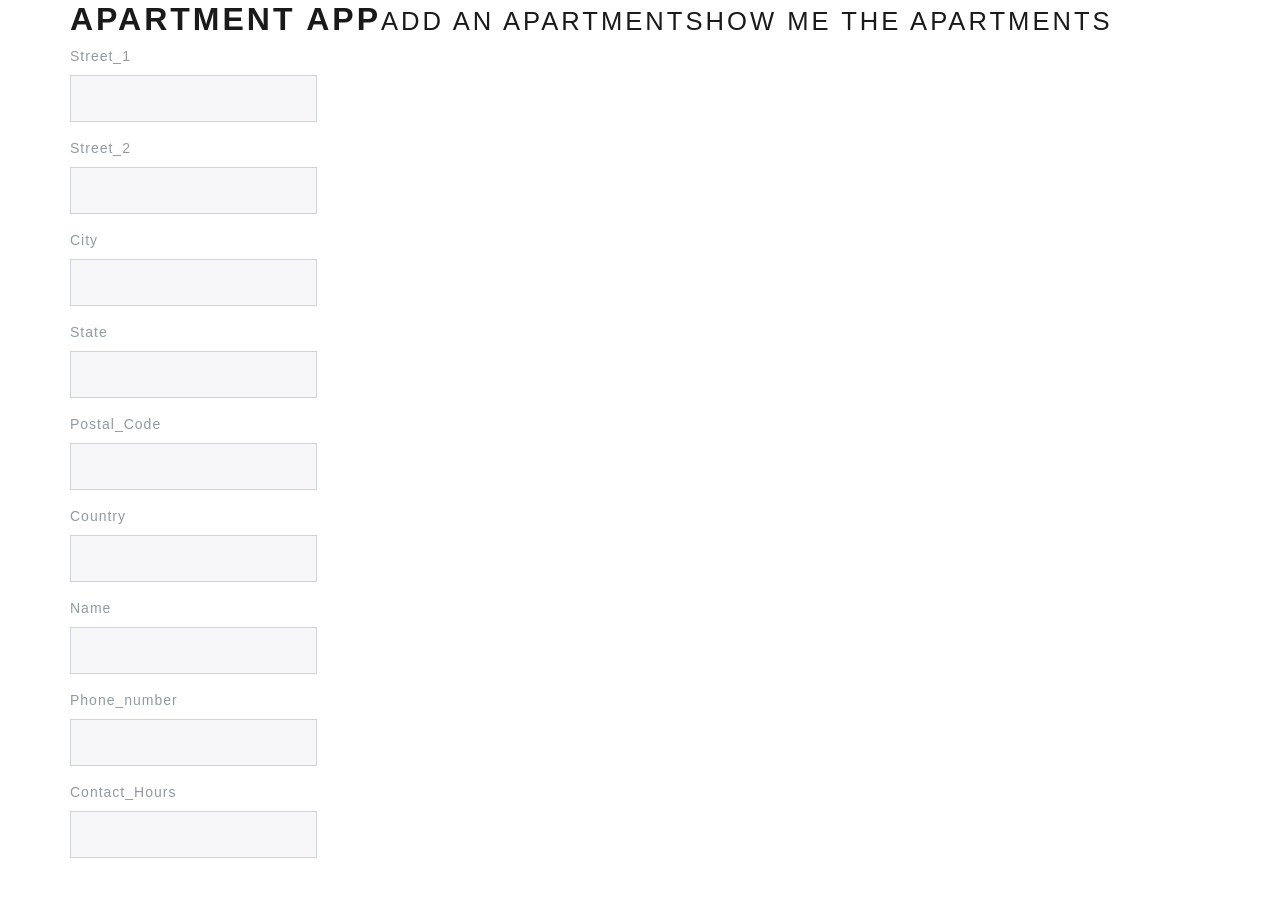
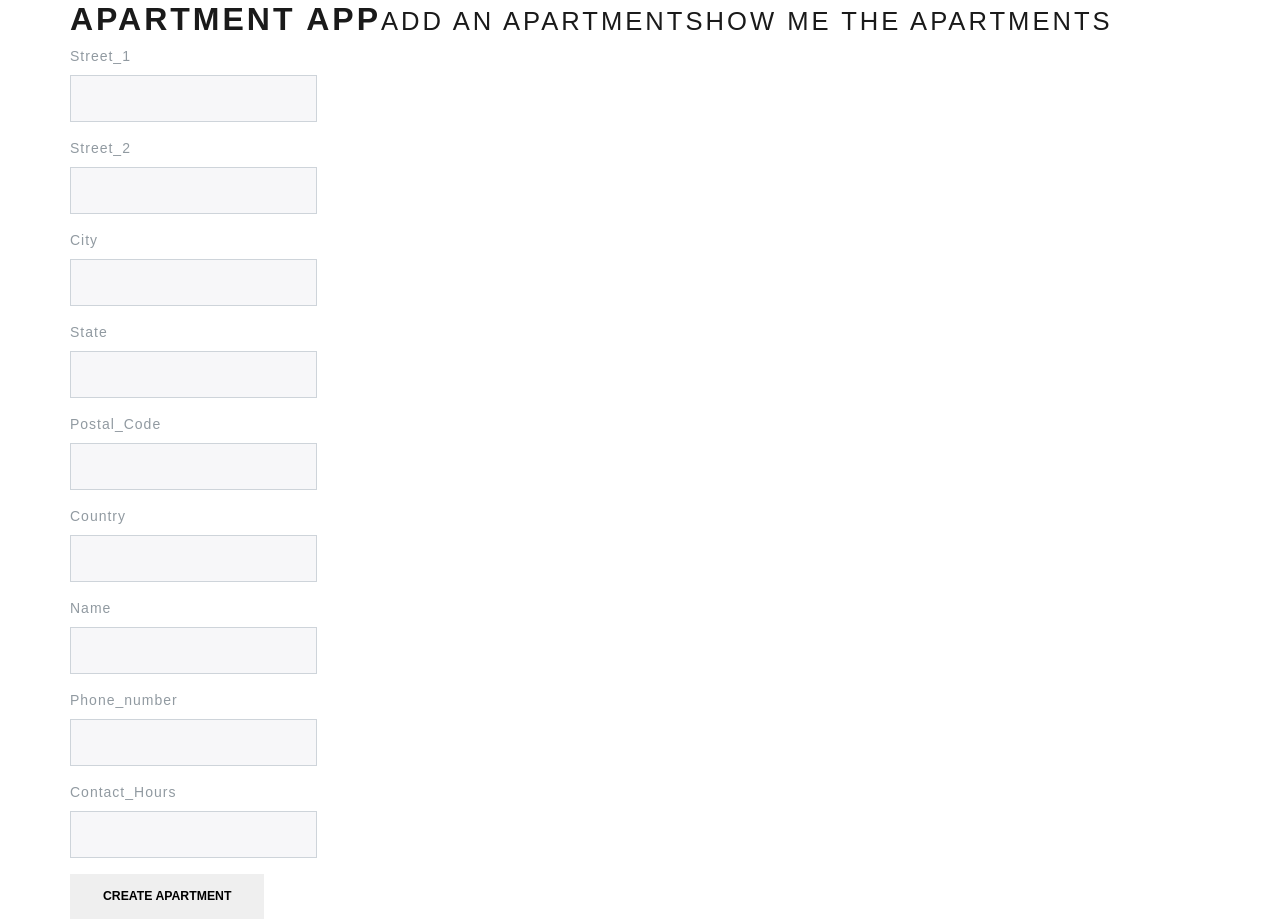
Before and after one commit to stephykoo/apartment_app_fullstack, a React (Create React App) app in the folder apt_app_frontend/: page / in a window 1280 px wide. Before the commit the page ends 874 px from the top, so only its background shows below. Built offline with nearby package versions, Linux system fonts and the light colour scheme.

Commit message:
Made tests for the form submission

```diff
--- a/apt_app_frontend/src/App.js
+++ b/apt_app_frontend/src/App.js
@@ -54,6 +54,11 @@ class App extends Component {
       ]
     }
   }
+
+  newApartmentSubmit(apartment){
+  console.log("This apartment was submitted", apartment)
+  }
+
   render() {
     return (
       <Router>
@@ -73,7 +78,7 @@ class App extends Component {
                 </Col>
                 </Row>
               </PageHeader>
-              <NewApartment />
+              <NewApartment onSubmit={this.newApartmentSubmit.bind(this)} />
             </Grid>
         )} />
         <Route exact path="/apartments" render={props => (
--- a/apt_app_frontend/src/pages/NewApartment.js
+++ b/apt_app_frontend/src/pages/NewApartment.js
@@ -30,6 +30,10 @@ class NewApartment extends Component {
   const formState = Object.assign({}, this.state.form)
   formState[event.target.name] = event.target.value
   this.setState({form: formState})
+  }
+
+  handleSubmit(){
+  this.props.onSubmit(this.state.form)
   }
 
   render() {
@@ -145,7 +149,13 @@ class NewApartment extends Component {
         </Col>
       </Row>
 
-
+      <Row>
+       <Col xs={6}>
+        <Button id="submit"
+        onClick={this.handleSubmit.bind(this)}>
+        Create Apartment</Button>
+        </Col>
+      </Row>
 
     </form>
   );
```
Also changed, not shown: 1 other file (tests, documents, lock files or other folders).
